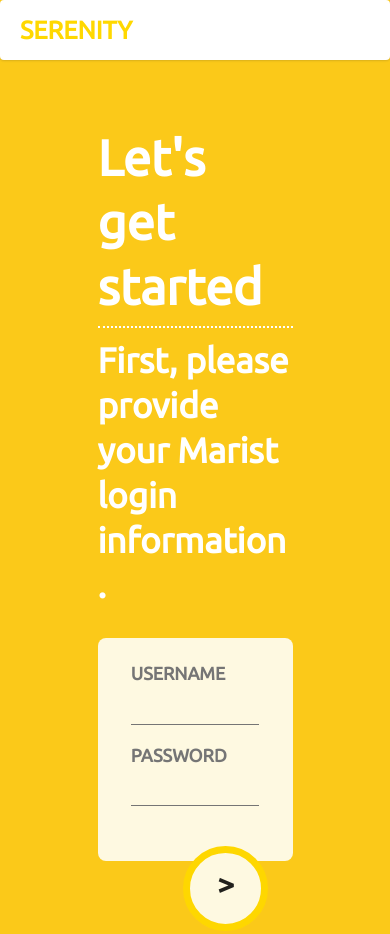
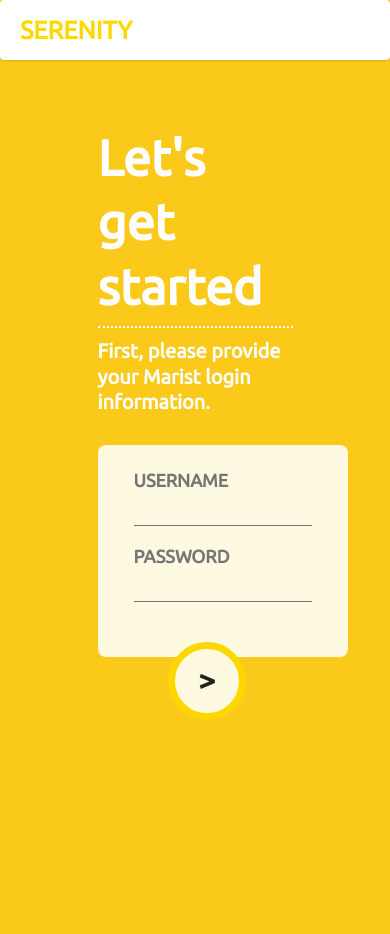
Before and after one commit to serenity-marist/serenity, a plain HTML site: page templates/login.html in a window 390 px wide. Drawn offline with nearby package versions, Linux system fonts and the light colour scheme.

Commit message:
login page, loadig page are all responsive, have to do the finalized dashboard responsiveness

```diff
--- a/static/css/style.css
+++ b/static/css/style.css
@@ -78,6 +78,7 @@
   padding: 15px;
   border-radius: 8px;
   font-family: 'Ubuntu', sans-serif;
+  min-width:250px;
 }
 
 .floating-input{
@@ -441,7 +442,7 @@
 /* MOBILE DESIGN */
 
 
-@media only screen and (max-width: 600px) {
+@media only screen and (max-width: 800px) {
   #main-logo{
     width:400px
   }
@@ -449,4 +450,27 @@
     font-size:20px;
   }
 
+  .circle-btn{
+    left:43%;
+    height:78px;
+    width:78px;
+  }
+  .content-login h2{
+    font-size:20px;
+  }
+
+  .floating-input input{
+    font-size:13px;
+  }
+  #load{
+    width:200px;
+  }
 }
+
+
+
+@media only screen and (min-width: 800px) and (max-width: 1250px) {
+  .circle-btn{
+    left:45%;
+  }
+}
```
Also changed, not shown: templates/landing.html (+1 -1 lines).
